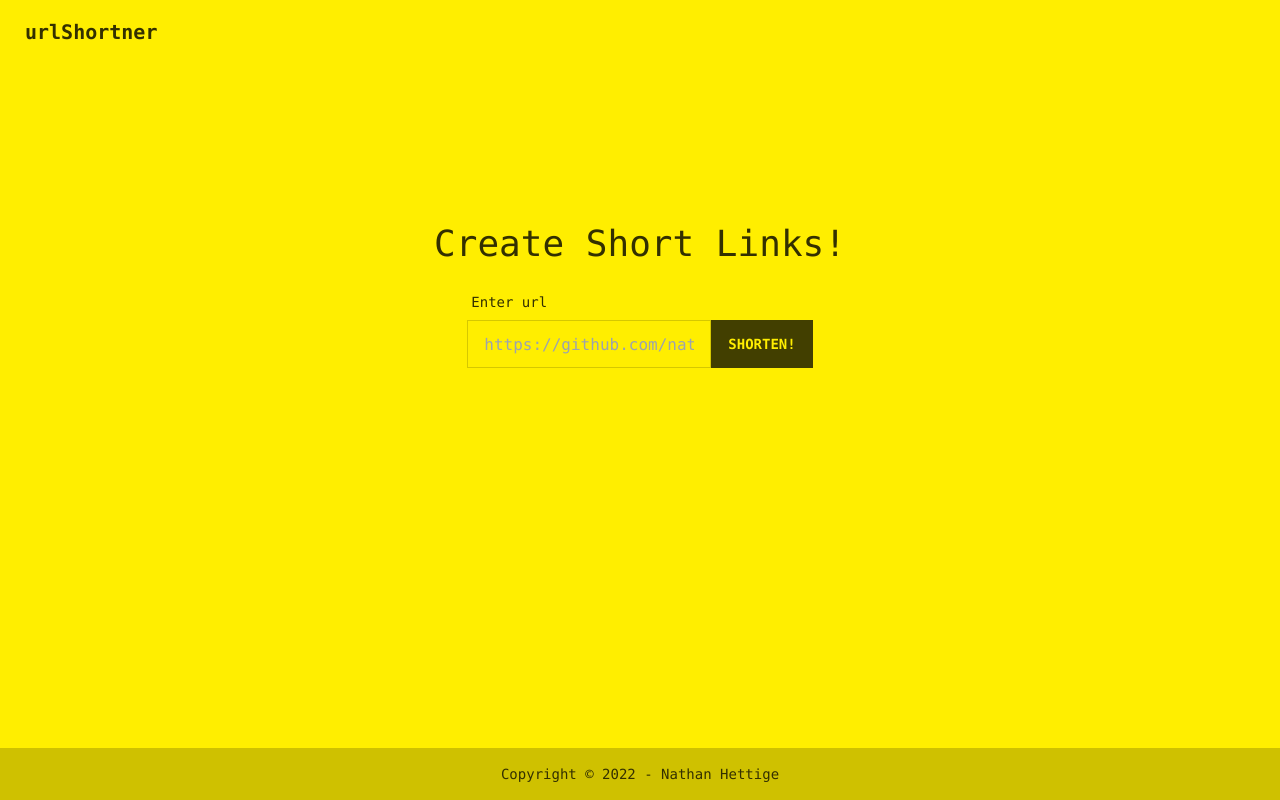
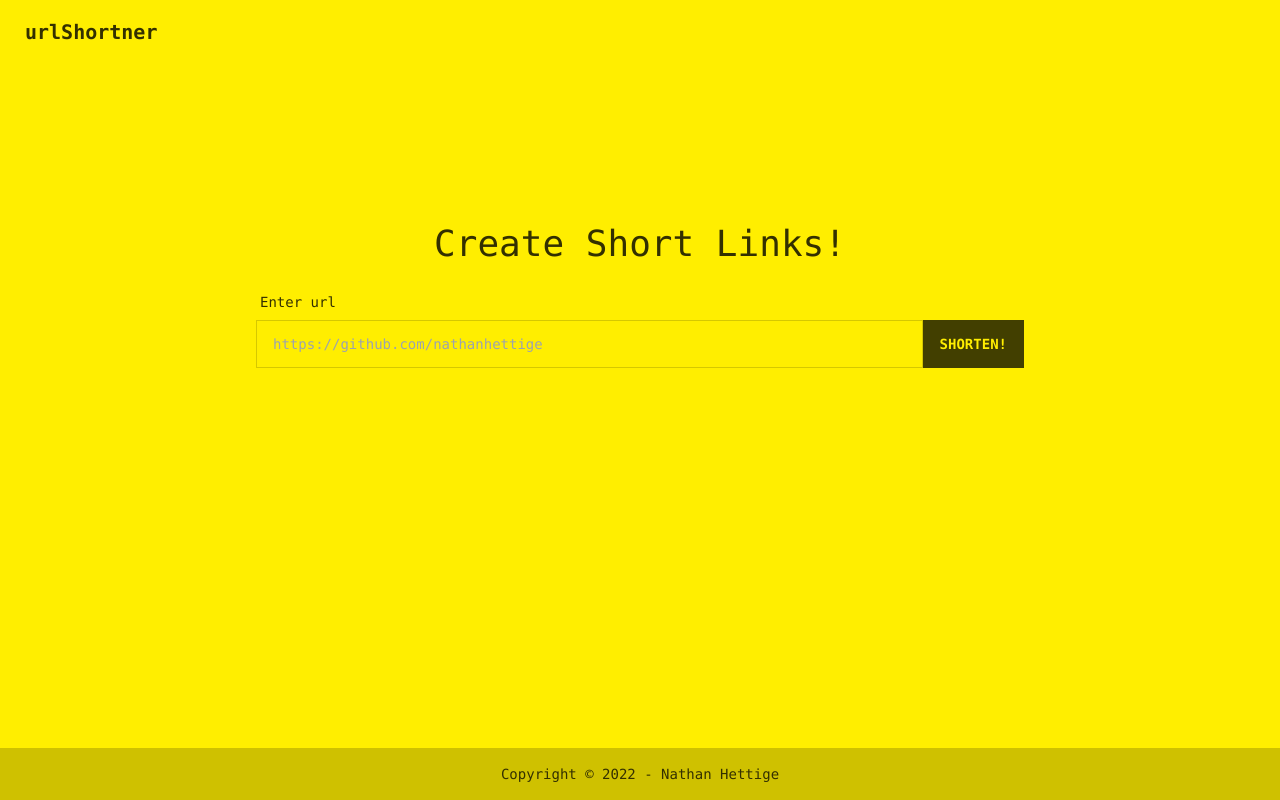
Before and after one commit to nathanhettige/urlshortner, a React (Vite) app in the folder frontend/: page / in a window 1280 px wide. Built offline with nearby package versions, Linux system fonts and the light colour scheme.

Commit message:
Style page

```diff
--- a/frontend/src/App.tsx
+++ b/frontend/src/App.tsx
@@ -4,17 +4,17 @@ import PageLayout from './components/PageLayout';
 function App() {
   const Form = () => {
     return (
-      <div className="form-control">
+      <div className="form-control w-3/5">
         <label className="label">
           <span className="label-text">Enter url</span>
         </label>
-        <label className="input-group">
+        <label className="input-group input-group-md">
           <input
             type="text"
             placeholder="https://github.com/nathanhettige"
-            className="input input-bordered"
+            className="input input-md input-bordered w-full"
           />
-          <button className="btn">Shorten!</button>
+          <button className="btn btn-md">Shorten!</button>
         </label>
       </div>
     );
```
